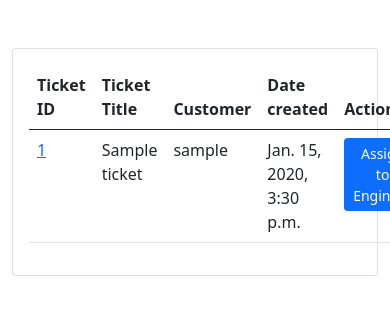
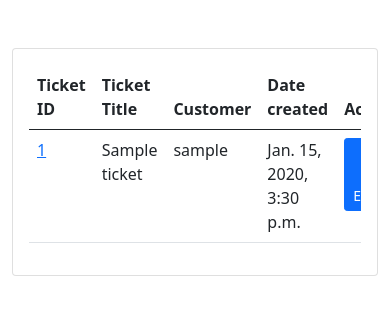
Before and after one commit to xabhaytiwari/ticketingSystem, a Django app: template templates/ticket/ticket_queue.html in a window 390 px wide; the page is wider, and only the part inside the window is pictured. Shown: the part 56-371 px from the top of that part. Run offline with Django 5.2, Linux system fonts and the light colour scheme; the template is opened without the code that fills it: values that come from a table or form of the project are taken from there, others are empty; tables that the repository leaves empty hold one stand-in row (values such as "Sample post"); some libraries are stand-ins or nearby versions.

Commit message:
Version: V1.6, Made Admin Page Responsive

```diff
--- a/templates/ticket/ticket_queue.html
+++ b/templates/ticket/ticket_queue.html
@@ -4,6 +4,7 @@
 
 <div class="card">
     <div class="card-body">
+        <div class="table-responsive">
             <table class="table">
                 <thead>
                     <tr>
@@ -17,16 +18,17 @@
                 <tbody>
                     {% for ticket in tickets %}
                     <tr>
-                    <td><a href="{% url 'ticket-details' ticket.ticket_id %}">{{ticket.ticket_id}}</td>
-                    <td>{{ticket.ticket_title}}</td>
-                    <td>{{ticket.customer}}</td>
-                    <td>{{ticket.created_on}}</td>
-                    <td><a href="{% url 'assign-ticket' ticket.ticket_id %}" class="btn btn-primary btn-sm">Assign to Engineer</td>
+                        <td><a href="{% url 'ticket-details' ticket.ticket_id %}">{{ ticket.ticket_id }}</a></td>
+                        <td>{{ ticket.ticket_title }}</td>
+                        <td>{{ ticket.customer }}</td>
+                        <td>{{ ticket.created_on }}</td>
+                        <td><a href="{% url 'assign-ticket' ticket.ticket_id %}" class="btn btn-primary btn-sm">Assign to Engineer</a></td>
                     </tr>
                     {% endfor %}
                 </tbody>
             </table>
         </div>
     </div>
+</div>
 
 {% endblock content %}
```
Also changed, not shown: db.sqlite3. Lines whose indentation alone changed are shown as unchanged.
